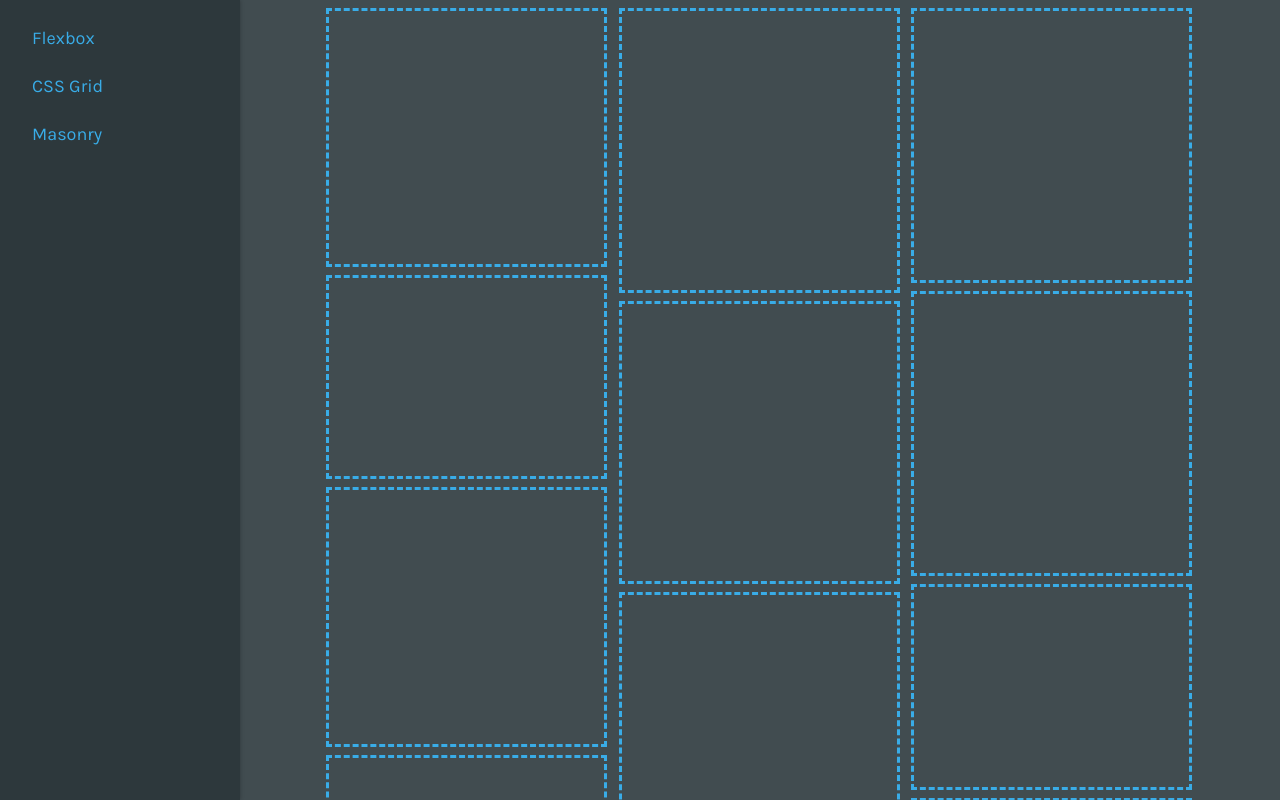
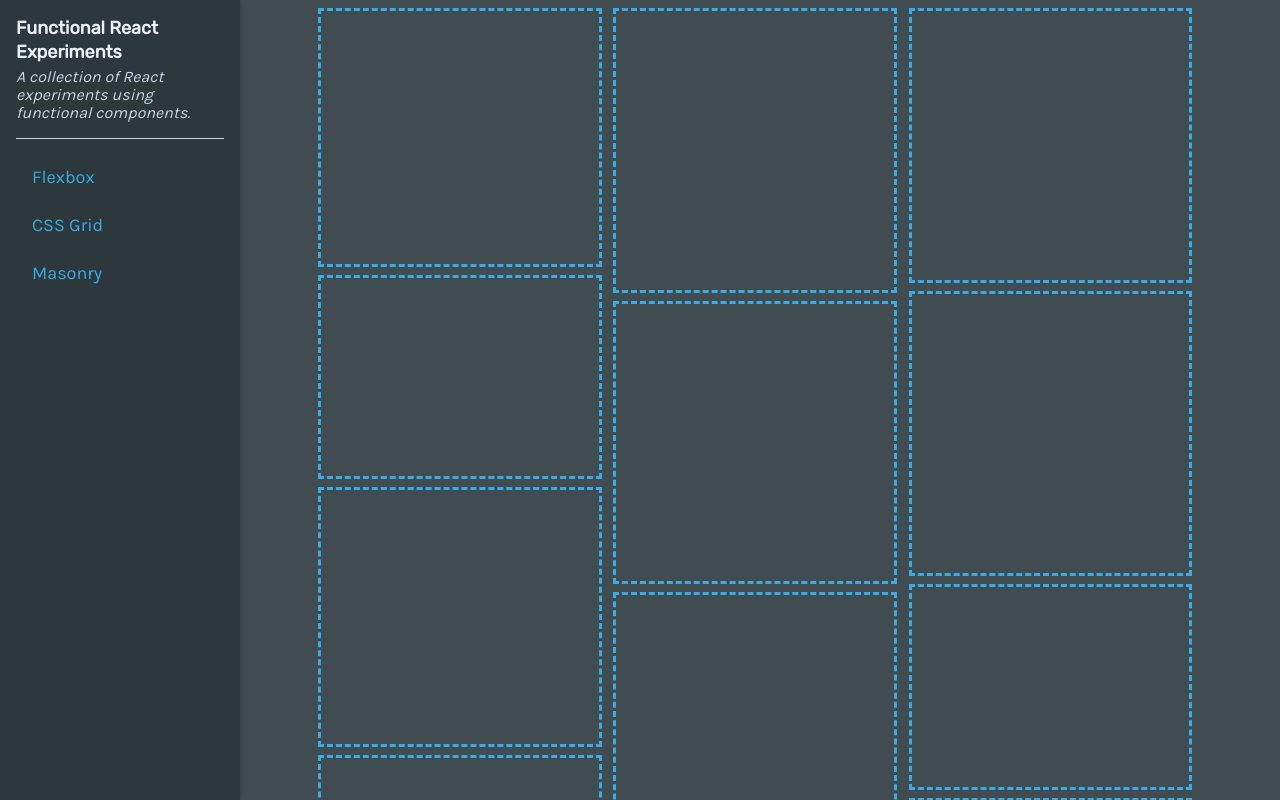
Before and after one commit to orjanbp/react-functional, a React (Create React App) app: page /masonry in a window 1280 px wide. Shown: the top 800 px of the page. Built offline with nearby package versions, Linux system fonts and the light colour scheme.

Commit message:
feat: add title & subtitle to sidebar

```diff
--- a/src/components/page.js
+++ b/src/components/page.js
@@ -1,4 +1,6 @@
 import styled from 'styled-components'
+
+import config from '../config'
 
 const Page = styled.div`
     display: flex;
@@ -7,7 +9,7 @@ const Page = styled.div`
     width: 100%;
     margin: auto;
     padding: 0px 8px;
-    padding-left: 248px;
+    padding-left: ${config.sidebarWidth.desktop};
     box-sizing: border-box;
 
     @media screen and (min-width:1140px) {
--- a/src/components/sidebar/sidebar.js
+++ b/src/components/sidebar/sidebar.js
@@ -1,22 +1,33 @@
 import React from 'react'
 import styled from 'styled-components'
+
+import config from '../../config'
+import Text from '../text'
 
 import NavLink from './nav-link'
 
 const SidebarOuter = styled.div`
   position: fixed;
   height: 100%;
-  width: 240px;
+  width: ${config.sidebarWidth.desktop};
   background-color: #2d383c;
   box-shadow: 0px 0px 4px rgba(0, 0, 0, 0.27);
+  padding: 16px;
+  box-sizing: border-box;
 `
 
 const SidebarNav = styled.nav`
-  padding: 16px;
+  margin-top: 16px;
+  padding-top: 16px;
+  border-top: 1px solid #c8d6e5;
 `
 
 const Sidebar = ({ links }) => (
   <SidebarOuter>
+    <Text.h3>Functional React Experiments</Text.h3>
+    <Text.sub>
+      A collection of React experiments using functional components.
+    </Text.sub>
     <SidebarNav>
       {links.map(link => {
         return <NavLink to={link.to}>{link.name}</NavLink>
--- a/src/components/text.js
+++ b/src/components/text.js
@@ -31,6 +31,15 @@ const h2 = styled.h2`
   line-height: 2.5rem;
 `
 
+const h3 = styled.h3`
+  margin-top: 0rem;
+  margin-bottom: 0.250rem;
+  color: ${color.heading};
+  font-family: ${font.heading};
+  font-size: 1.125rem;
+  line-height: 1.5rem;
+`
+
 const p = styled.p`
   margin: 0rem;
   color: ${color.body};
@@ -41,6 +50,12 @@ const p = styled.p`
   & + p {
     margin-top: 1rem;
   }
+`
+
+const sub = styled(p)`
+  font-size: 1rem;
+  line-height: 1.125rem;
+  font-style: italic;
 `
 
 const a = styled.a`
@@ -77,7 +92,9 @@ const Text = {
   color,
   h1,
   h2,
+  h3,
   p,
+  sub,
   a
 }
 
--- a/src/config.js
+++ b/src/config.js
@@ -0,0 +1,10 @@
+const sidebarWidth = {
+    desktop: '240px',
+    mobile: '240px'
+}
+
+const config = {
+    sidebarWidth
+}
+
+export default config
```
